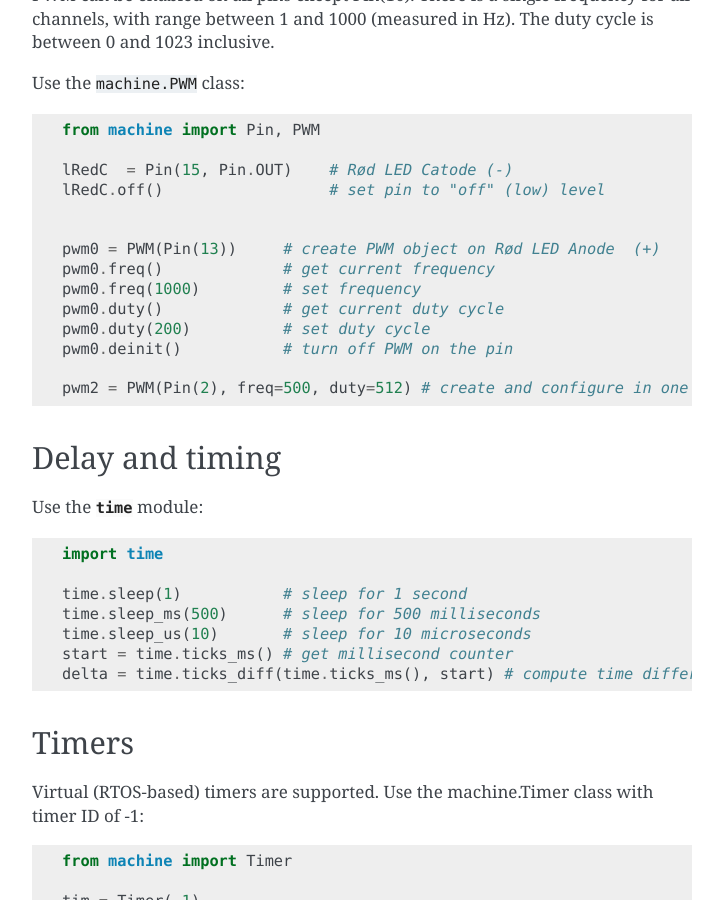
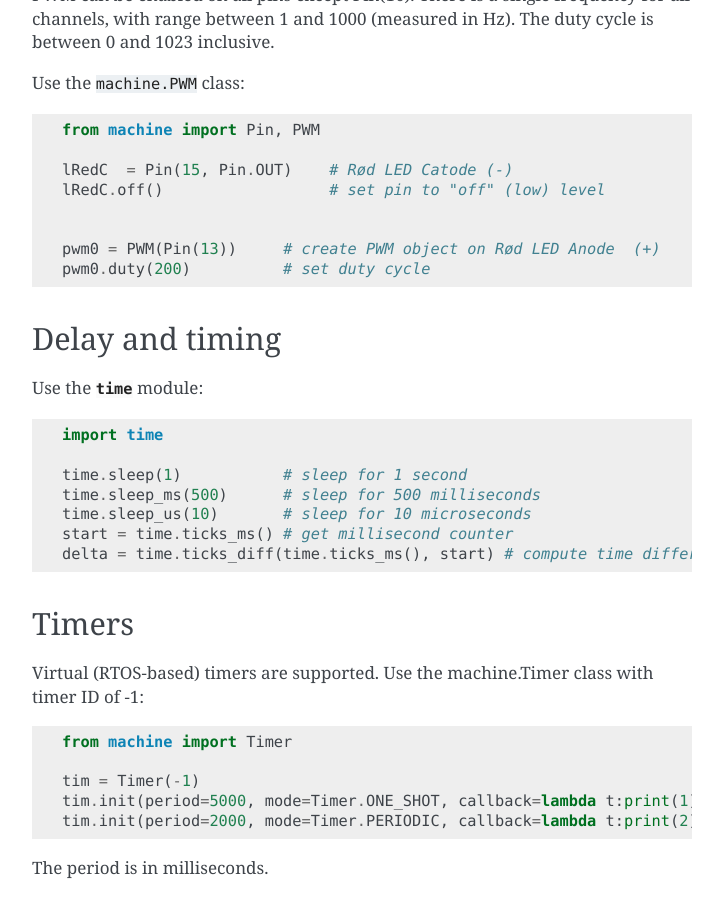
Before and after one commit to rlangoy/PDE3K, a Sphinx documentation site: the page built from docs/thonny_guide.rst, in a window 1280 px wide and 900 px high, scrolled down 5470 px. Shown: the whole window, without its empty margins (388-1111 px from the left). Built offline with Sphinx 7.4.7, drawn with Linux system fonts in a browser that asks for light colours.

Commit message:
Update thonny_guide.rst

```diff
--- a/docs/thonny_guide.rst
+++ b/docs/thonny_guide.rst
@@ -141,13 +141,7 @@ Use the ``machine.PWM`` class::
 
 
     pwm0 = PWM(Pin(13))     # create PWM object on Rød LED Anode  (+)
-    pwm0.freq()             # get current frequency
-    pwm0.freq(1000)         # set frequency
-    pwm0.duty()             # get current duty cycle
     pwm0.duty(200)          # set duty cycle
-    pwm0.deinit()           # turn off PWM on the pin
-
-    pwm2 = PWM(Pin(2), freq=500, duty=512) # create and configure in one go
 
 Delay and timing
 ----------------
```
